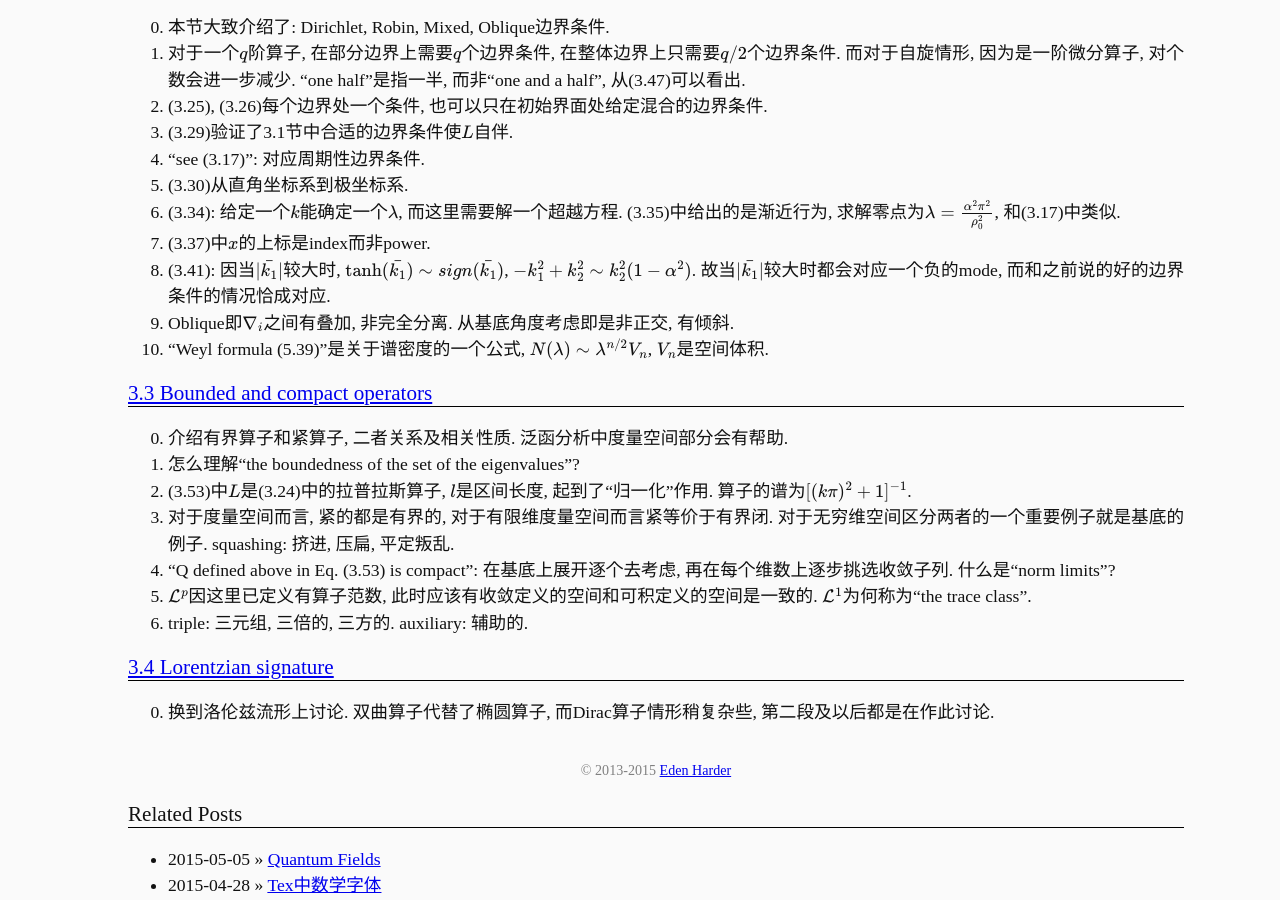
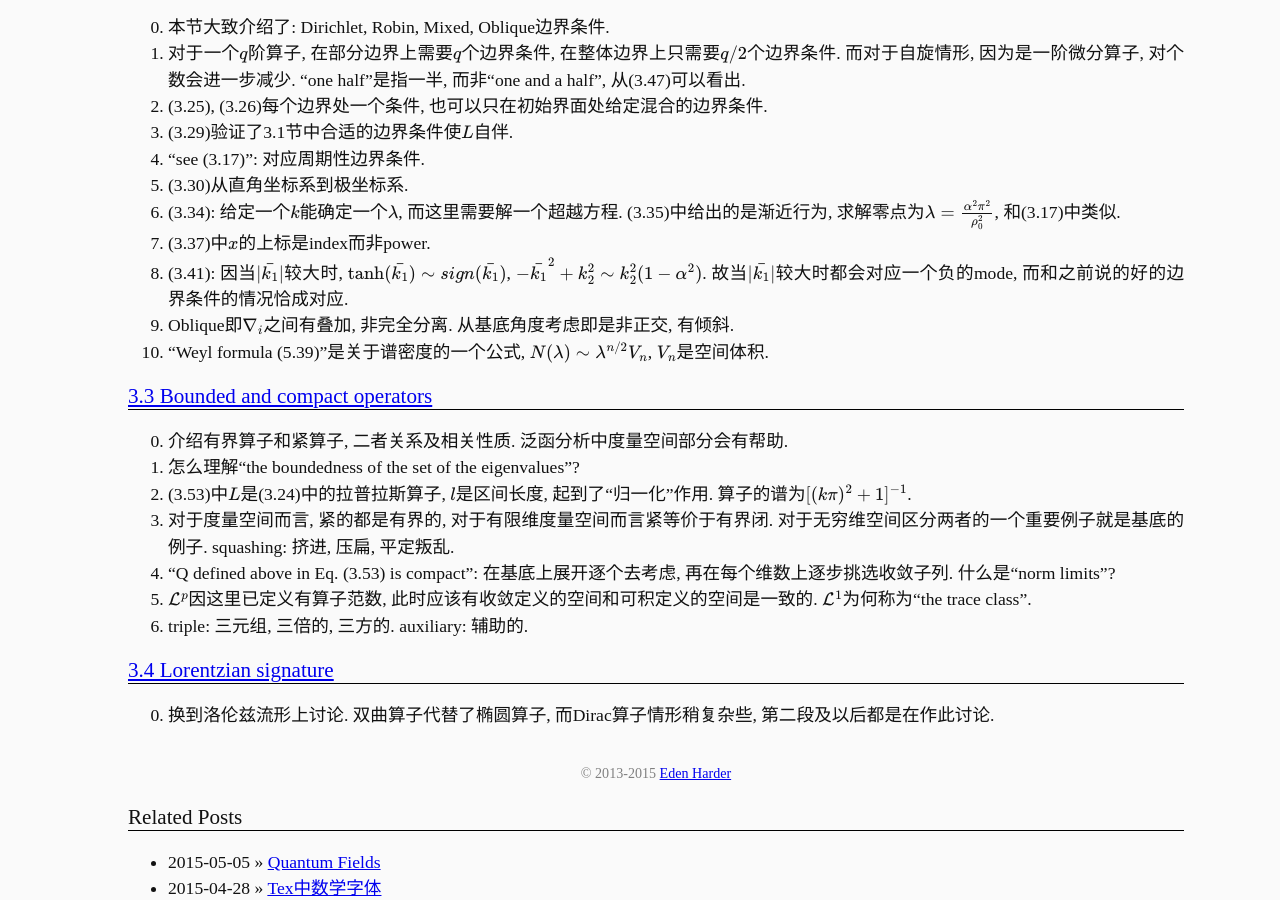
Before and after one commit to hueidou/hueidou.github.io, a Jekyll site: the page built from _posts/2015-06-01-odg3.html, in a window 1280 px wide and 900 px high, scrolled down 1187 px. Built offline with Jekyll 4.4.1, drawn with Linux system fonts in a browser that asks for light colours; nearby versions of some CDN libraries; library files that are not in the unit come from our copies; Markdown is read by kramdown in place of the engine named in the settings; formulas are drawn with MathJax 3; comment, search, counter and statistics services are not loaded.

Commit message:
a little typo

```diff
--- a/_posts/2015-06-01-odg3.html
+++ b/_posts/2015-06-01-odg3.html
@@ -49,7 +49,7 @@ tags: [Odg, Physics]
 <li>(3.30)从直角坐标系到极坐标系.</li>
 <li>(3.34): 给定一个<span class="math">\(k\)</span>能确定一个<span class="math">\(\lambda\)</span>, 而这里需要解一个超越方程. (3.35)中给出的是渐近行为, 求解零点为<span class="math">\(\lambda = \frac{\alpha^2 \pi^2}{\rho_0^2}\)</span>, 和(3.17)中类似.</li>
 <li>(3.37)中<span class="math">\(x\)</span>的上标是index而非power.</li>
-<li>(3.41): 因当<span class="math">\(|\bar{k_1}|\)</span>较大时, <span class="math">\(\tanh(\bar{k_1}) \sim sign(\bar{k_1})\)</span>, <span class="math">\(-k_1^2 + k_2^2 \sim k_2^2(1-\alpha^2)\)</span>. 故当<span class="math">\(|\bar{k_1}|\)</span>较大时都会对应一个负的mode, 而和之前说的好的边界条件的情况恰成对应.</li>
+<li>(3.41): 因当<span class="math">\(|\bar{k_1}|\)</span>较大时, <span class="math">\(\tanh(\bar{k_1}) \sim sign(\bar{k_1})\)</span>, <span class="math">\(-\bar{k_1}^2 + k_2^2 \sim k_2^2(1-\alpha^2)\)</span>. 故当<span class="math">\(|\bar{k_1}|\)</span>较大时都会对应一个负的mode, 而和之前说的好的边界条件的情况恰成对应.</li>
 <li>Oblique即<span class="math">\(\nabla_i\)</span>之间有叠加, 非完全分离. 从基底角度考虑即是非正交, 有倾斜.</li>
 <li>“Weyl formula (5.39)”是关于谱密度的一个公式, <span class="math">\(N(\lambda) \sim \lambda^{n/2}V_n\)</span>, <span class="math">\(V_n\)</span>是空间体积.</li>
 </ol>
```
